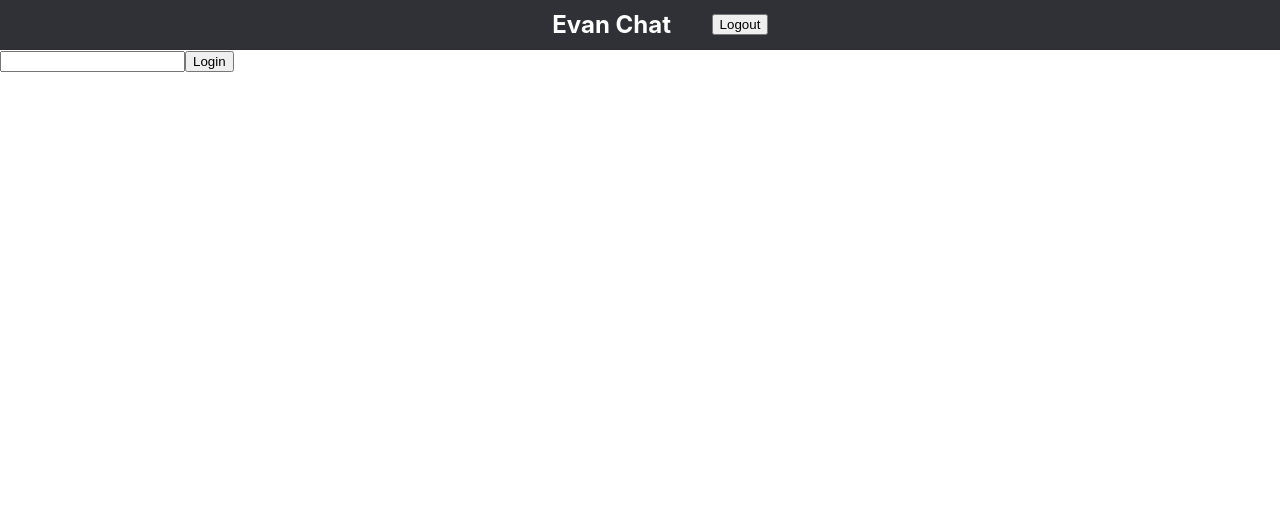
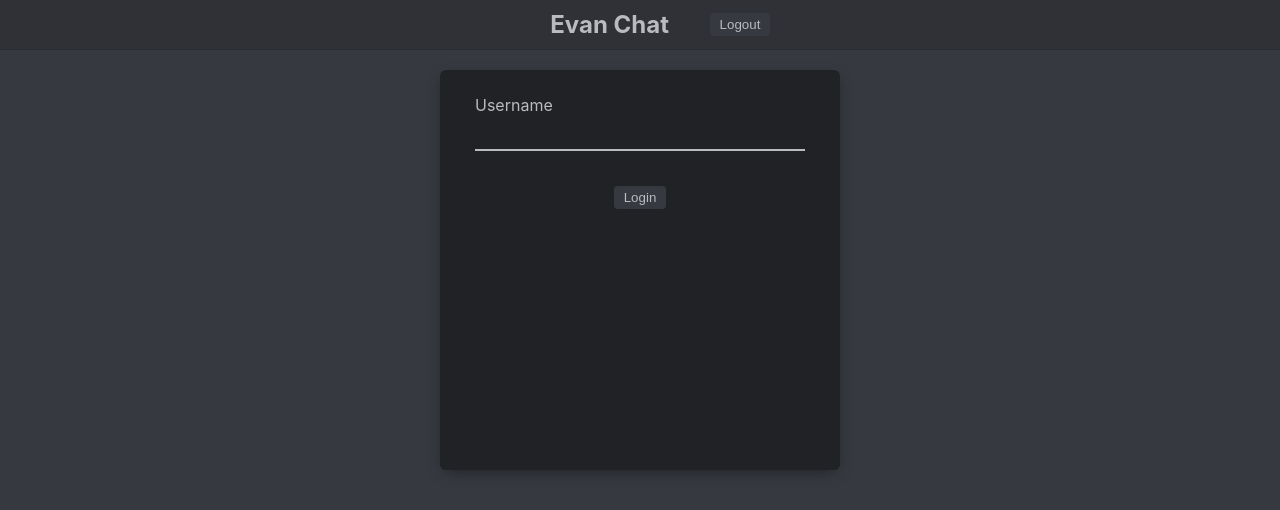
Before and after one commit to ereid7/go-react-chat, a React (Create React App) app in the folder frontend/: page / in a window 1280 px wide. Shown: the top 510 px of the page. Built offline with nearby package versions, Linux system fonts and the light colour scheme; the HTML template or start-up script is replaced by a standard one.

Commit message:
Update login page styling and events

```diff
--- a/frontend/src/components/Chat/ChatHistory/ChatHistory.jsx
+++ b/frontend/src/components/Chat/ChatHistory/ChatHistory.jsx
@@ -17,7 +17,8 @@ class ChatHistory extends Component {
     }
 
     render() {
-        const messages = this.props.chatHistory.map((msg, index) => <Message key={index} message={msg.data} />);
+        const messages = this.props.chatHistory.map((msg, index) => <Message key={index} message={msg.data}  />);
+
         return (
             <div className="ChatHistory">
                 <div id="chatHistory" className="disable-scrollbars">
--- a/frontend/src/components/Chat/Message/Message.jsx
+++ b/frontend/src/components/Chat/Message/Message.jsx
@@ -3,7 +3,6 @@ import "./Message.scss";
 
 class Message extends Component {
 
-  // TODO have chathistory pass property to display timestamp
   constructor(props) {
     super(props);
     let temp = JSON.parse(this.props.message);
--- a/frontend/src/components/Chat/UserList/UserList.scss
+++ b/frontend/src/components/Chat/UserList/UserList.scss
@@ -5,6 +5,7 @@
 
 .user-list {
   margin-right: 1080px;
+  margin-top: 20px;
   display: inline-block;
   text-align: left;
 }
--- a/frontend/src/components/Header/Header.jsx
+++ b/frontend/src/components/Header/Header.jsx
@@ -15,7 +15,7 @@ class Header extends Component {
     return (
     <div className="header">
         <h2>Evan Chat</h2>
-        <button class="logout-button" onClick={() => {
+        <button className="logout-button" onClick={() => {
           this.handleLogout()
         }}>Logout</button>
     </div>
--- a/frontend/src/components/Header/Header.scss
+++ b/frontend/src/components/Header/Header.scss
@@ -6,7 +6,7 @@
     width: 100%;
     top: 0;
     padding: 10px 0;
-    color: white;
+    color: #B9BBBE;
 
     display: flex;
     justify-content: center;
@@ -21,4 +21,17 @@
       margin: 0;
       padding: 0;
     }
+
+    .logout-button {
+      padding: 4px 10px 4px 10px;
+      background-color: #36393F;
+      color: #B9BBBE;
+      border-radius: 4px;
+      border-style: none
+    }
+
+    .logout-button:hover {
+      background-color: #595E66;
+      cursor: pointer;
+    }
 }
--- a/frontend/src/components/Login/LoginPage.jsx
+++ b/frontend/src/components/Login/LoginPage.jsx
@@ -20,17 +20,29 @@ class LoginPage extends Component {
   render() {
     return (
       <div className="LoginPage">
-        <input name='name' value={this.state.name} onChange={e => this.handleChange(e)} />
-        <button onClick={() => this.submitLogin()}>Login</button>
+        <div className="loginContainer" onKeyPress={this.keyPressed}>
+          <div className="form__group field">
+            <input type="input" className="form__field" name='name' id="name" value={this.state.name} onChange={e => this.handleChange(e)} />
+            <label htmlFor="name" className="form__label">Username</label>
+          </div>
+
+          <button className="login-button" onKeyPress={this.onKeyPress} onClick={this.submitLogin}>Login</button>
+        </div>
       </div>
     )
   }
 
-  submitLogin(cb) {
+  submitLogin = () => {
     auth.login(this.state.name, () => {
       this.props.history.push("/chat");
     })
   }
+
+  keyPressed = (event) => {
+    if (event.key === "Enter") {
+      this.submitLogin();
+    }
+  }
 }
 
 export default LoginPage
--- a/frontend/src/components/Login/LoginPage.scss
+++ b/frontend/src/components/Login/LoginPage.scss
@@ -1,4 +1,96 @@
 .LoginPage {
   position: fixed;
   top: 50px;
+  background-color: #36393F;
+  height: 100%;
+  width: 100%;
 }
+
+.loginContainer {
+  width: 400px;
+  height: 400px;
+  background-color: #202225;
+  border-radius: 6px;
+  box-shadow: 0 5px 15px -5px rgba(0, 0, 0, 0.5);
+  text-align: center;
+
+  position: absolute;
+  top: 220px;
+  left: 50%;
+  transform: translate(-50%, -50%);
+}
+
+.login-button {
+  padding: 4px 10px 4px 10px;
+  background-color: #36393F;
+  color: #B9BBBE;
+  border-radius: 4px;
+  border-style: none
+}
+
+.login-button:hover {
+  background-color: #595E66;
+  cursor: pointer;
+}
+
+$primary: #11998e;
+$secondary: #38ef7d;
+$white: #fff;
+$gray: #B9BBBE;
+.form__group {
+  position: relative;
+  padding: 15px;
+  margin: 25px 20px 20px 20px;
+}
+
+.form__field {
+  font-family: inherit;
+  width: 100%;
+  border: 0;
+  border-bottom: 2px solid $gray;
+  outline: 0;
+  font-size: 1.3rem;
+  color: $gray;
+  padding: 7px 0;
+  background: transparent;
+  transition: border-color 0.2s;
+
+  &::placeholder {
+    color: transparent;
+  }
+
+  &:placeholder-shown ~ .form__label {
+    font-size: 1.3rem;
+    cursor: text;
+    top: 20px;
+  }
+}
+
+.form__label {
+  position: absolute;
+  top: 0;
+  display: block;
+  transition: 0.2s;
+  font-size: 1rem;
+  color: $gray;
+}
+
+.form__field:focus {
+  ~ .form__label {
+    position: absolute;
+    top: 0;
+    display: block;
+    transition: 0.2s;
+    font-size: 1rem;
+    color: $primary;
+    font-weight:700;
+  }
+  padding-bottom: 6px;
+  border-width: 3px;
+  border-image: linear-gradient(to right, $primary,$secondary);
+  border-image-slice: 1;
+}
+/* reset input */
+.form__field{
+  &:required,&:invalid { box-shadow:none; }
+}
```
Also changed, not shown: 1 other file (tests, documents, lock files or other folders).
